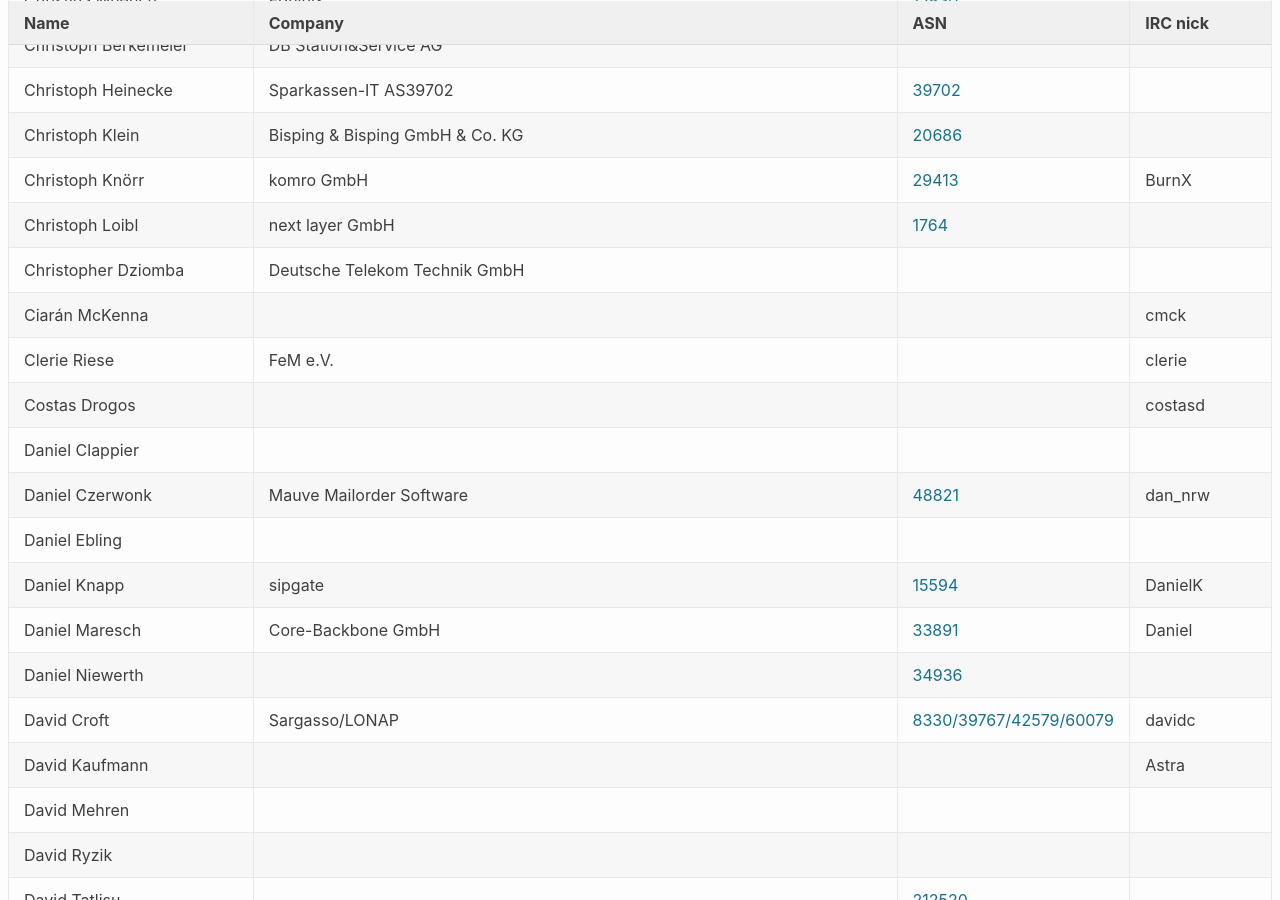
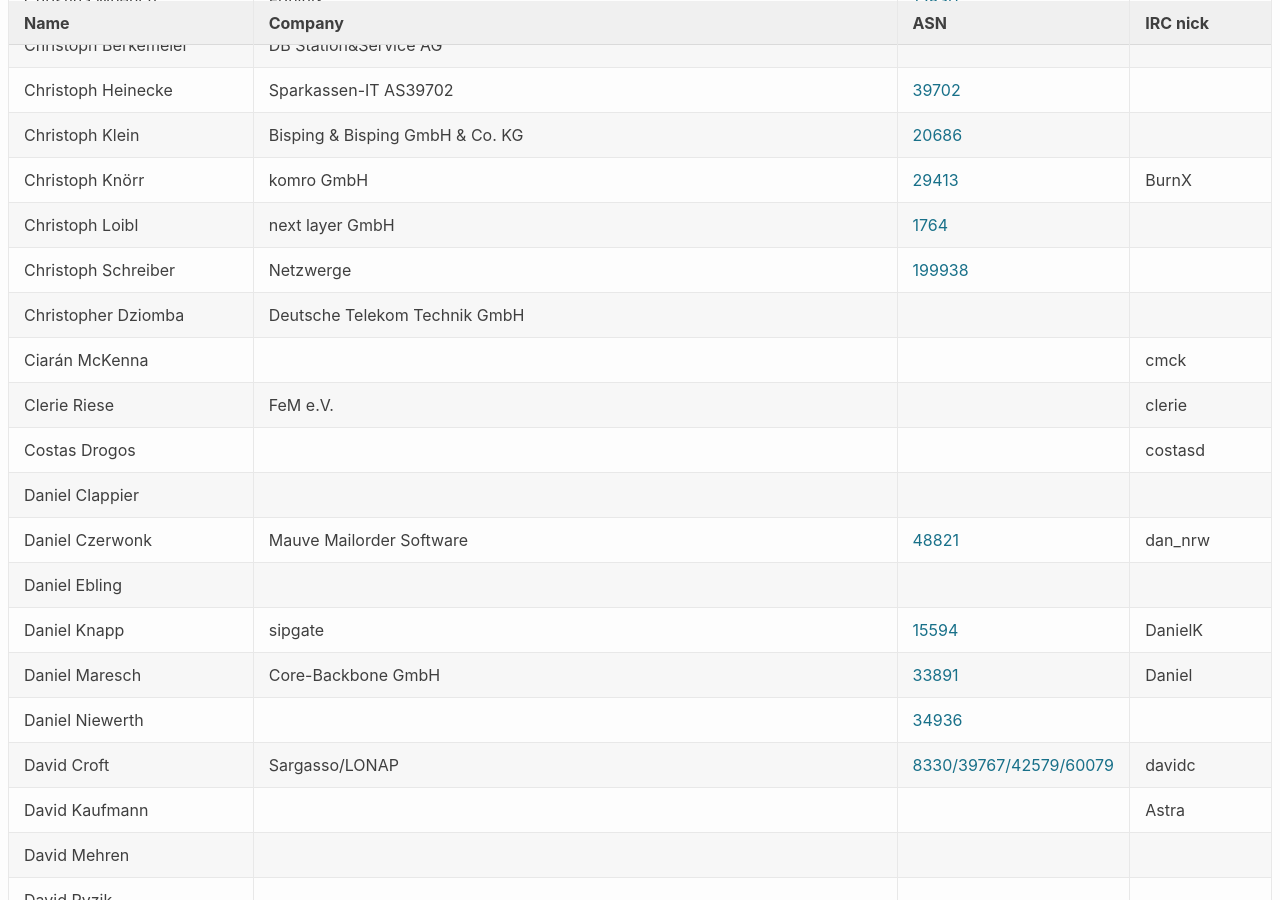
Before and after one commit to denog/pretix-attendeelist, a Jekyll site: the page built from denog13/index.markdown, in a window 1280 px wide and 900 px high, scrolled down 2056 px. Built offline with Jekyll 4.4.1, drawn with Linux system fonts in a browser that asks for light colours.

Commit message:
Latest data: Mon Oct 18 15:33:20 UTC 2021

```diff
--- a/_data/attendees_denog13.json
+++ b/_data/attendees_denog13.json
@@ -304,6 +304,12 @@
     "company": "next layer GmbH",
     "irc": null,
     "asn": "1764"
+  },
+  {
+    "name": "Christoph Schreiber",
+    "company": "Netzwerge",
+    "irc": null,
+    "asn": "199938"
   },
   {
     "name": "Ciarán McKenna",
```
